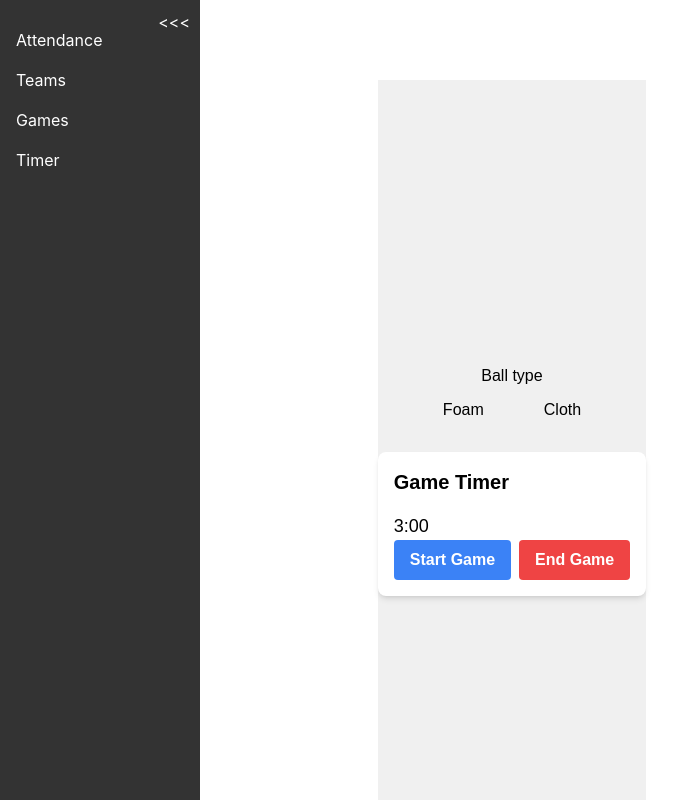
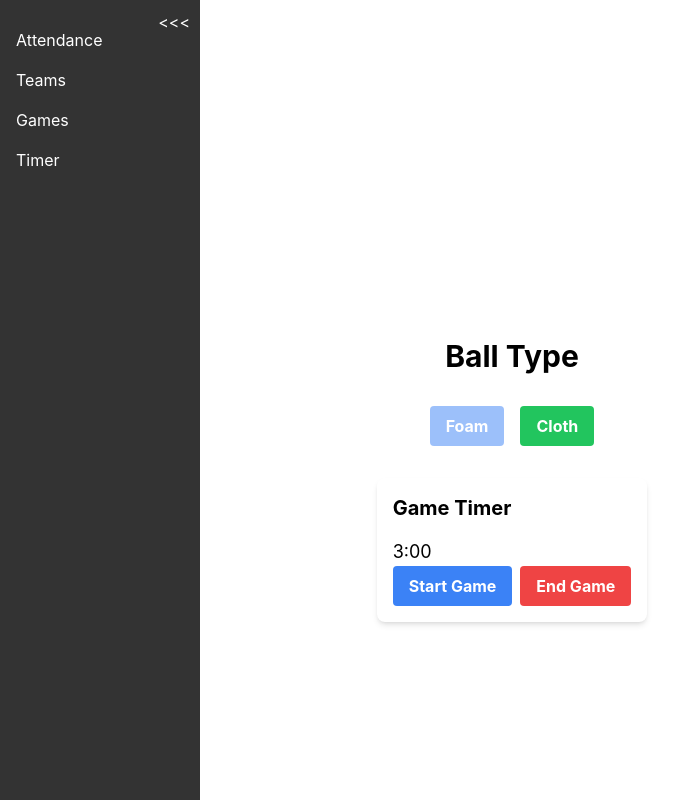
Before and after one commit to jsartin513/open-gym, a Next.js app: page /timer in a window 1280 px wide. Shown: the top 800 px of the page, without its empty margins (0-693 px from the left). Built offline with nearby package versions, Linux system fonts and the light colour scheme.

Commit message:
Styles on timer page

```diff
--- a/src/pages/timer.js
+++ b/src/pages/timer.js
@@ -1,7 +1,7 @@
 import React, { useState } from "react";
 import Layout from "../components/(layout)/layout";
 import Timer from "../components/Timer";
-import styles from "../styles/TimerPage.module.css";
+
 
 const TimerPage = () => {
   const [mode, setMode] = useState("foam");
@@ -12,18 +12,18 @@ const TimerPage = () => {
 
   return (
     <Layout>
-      <div className={styles.timerPage}>
-        <h1>Ball type</h1>
-        <div className={styles.modeSelector}>
+      <div className="p-8 flex flex-col items-center justify-center min-h-screen">
+        <h1 className="text-3xl font-bold mb-8">Ball Type</h1>
+        <div className="flex space-x-4 mb-8"> {/* Added some space between buttons */}
           <button
-            className={styles.btn}
+            className={`bg-blue-500 text-white font-bold py-2 px-4 rounded ${mode === "foam" ? "opacity-50 cursor-not-allowed" : "hover:bg-blue-700"}`}
             onClick={() => handleModeChange("foam")}
             disabled={mode === "foam"}
           >
             Foam
           </button>
           <button
-            className={styles.btn}
+            className={`bg-green-500 text-white font-bold py-2 px-4 rounded ${mode === "cloth" ? "opacity-50 cursor-not-allowed" : "hover:bg-green-700"}`}
             onClick={() => handleModeChange("cloth")}
             disabled={mode === "cloth"}
           >
```
